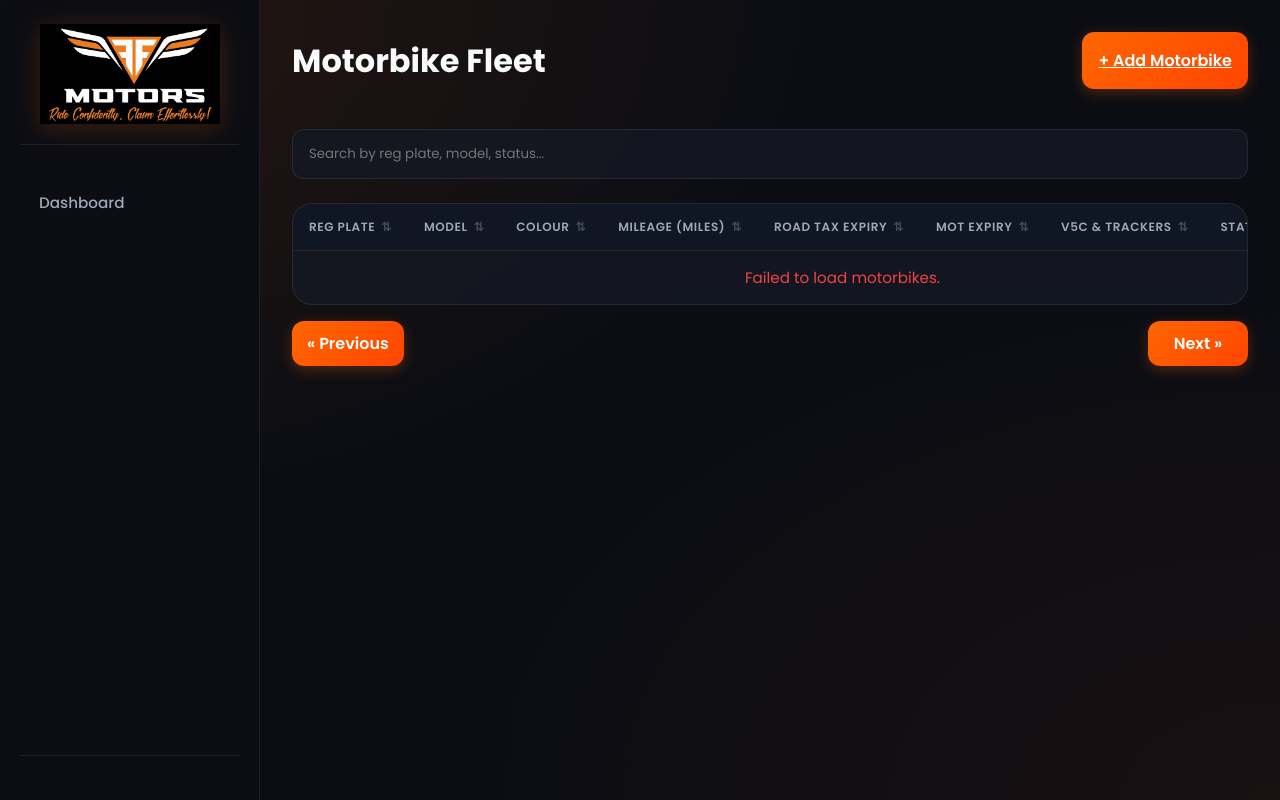
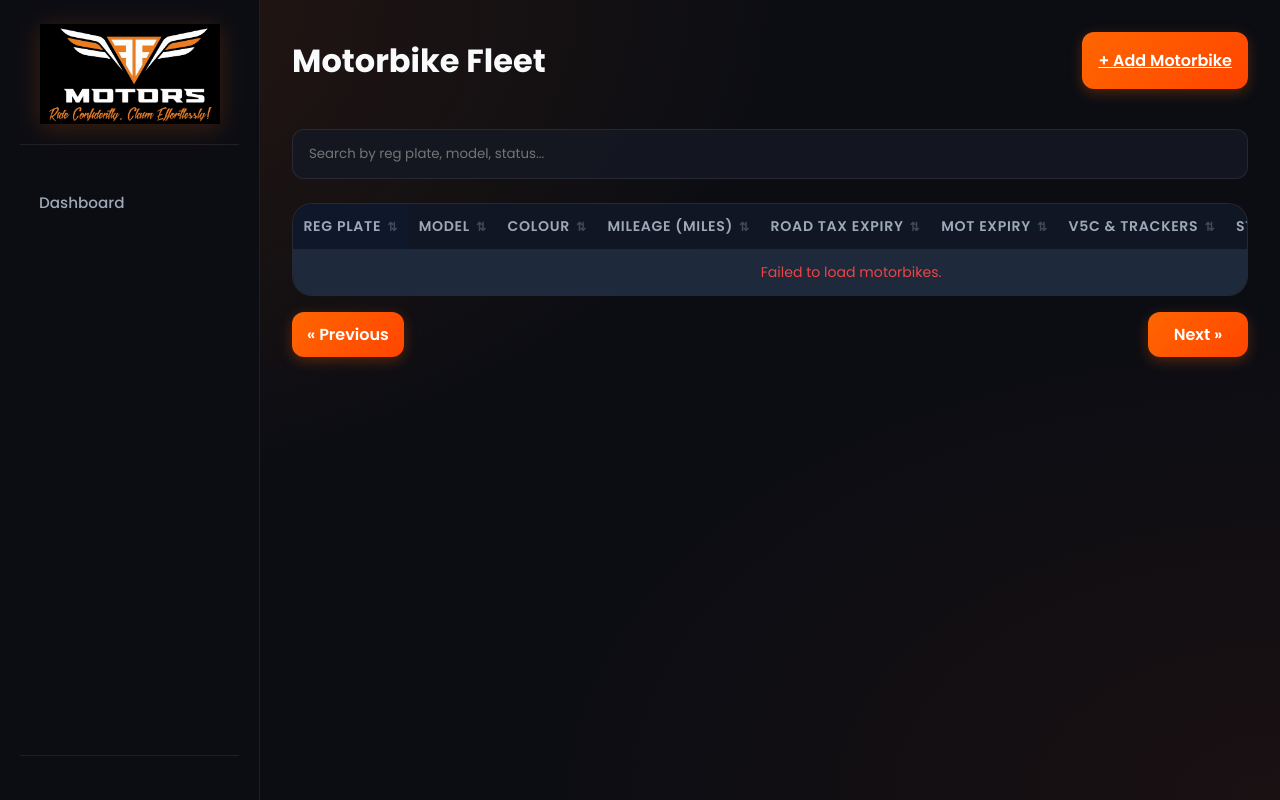
Before and after one commit to tmuniz570/vehicle-rental-management, a Python web app: template templates/motos.html in a window 1280 px wide. Run offline with Jinja, Linux system fonts and the light colour scheme; the template is opened without the code that fills it, so the values that code supplies are empty; some libraries are stand-ins or nearby versions.

Commit message:
fix(fleet): make reg plate column sticky and optimize table cell widths

```diff
--- a/static/js/motos.js
+++ b/static/js/motos.js
@@ -89,9 +89,11 @@ async function carregarMotos() {
                 <td data-sort="${m.milhagem_atual || 0}" style="font-weight: 600; color: #f8fafc;"><span style="color: var(--accent); font-weight:700;">${milhagemFormatada}</span></td>
                 <td data-sort="${m.vencimento_tax || ''}" class="nowrap">${taxBadge}</td>
                 <td data-sort="${m.vencimento_mot || ''}" class="nowrap">${motBadge}</td>
-                <td class="nowrap" style="display: flex; gap: 6px; align-items: center; min-height: 48px;">
-                    ${v5cBadge}
-                    ${trackerBadge}
+                <td class="nowrap">
+                    <div style="display: inline-flex; gap: 6px; align-items: center; min-height: 36px;">
+                        ${v5cBadge}
+                        ${trackerBadge}
+                    </div>
                 </td>
                 <td>${statusBadge}</td>
                 <td>${btnEdit}</td>
--- a/templates/motos.html
+++ b/templates/motos.html
@@ -40,9 +40,28 @@
 </div>
 
 {% include 'moto_manage_modal.html' %}
+
+<style>
+    #motosTable th, #motosTable td {
+        padding: 0.75rem 0.65rem;
+        font-size: 0.88rem;
+    }
+    #motosTable th:first-child,
+    #motosTable td:first-child {
+        position: sticky;
+        left: 0;
+        z-index: 2;
+        background: #1e293b;
+        box-shadow: 2px 0 5px rgba(0, 0, 0, 0.3);
+    }
+    #motosTable th:first-child {
+        z-index: 3;
+        background: #0f172a;
+    }
+</style>
 {% endblock %}
 
 {% block scripts %}
 <script src="/static/js/moto_modal_shared.js?v=1"></script>
-<script src="/static/js/motos.js?v=6"></script>
+<script src="/static/js/motos.js?v=7"></script>
 {% endblock %}
```
